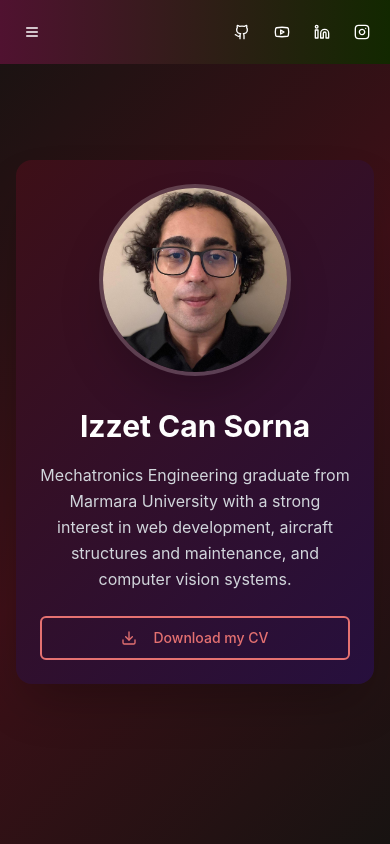
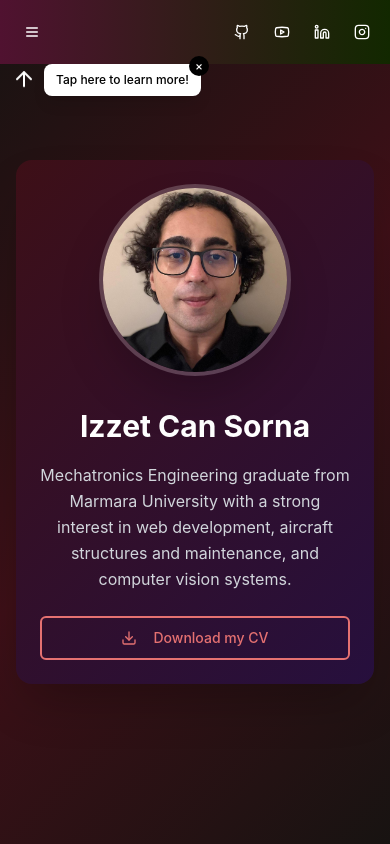
Before and after one commit to JustSuffer/Portfolio, a React (Vite) app: page / in a window 390 px wide. Built offline with nearby package versions, Linux system fonts and the light colour scheme.

Commit message:
Changes
Co-authored-by: JustSuffer <70914544+JustSuffer@users.noreply.github.com>

```diff
--- a/src/components/Navigation.tsx
+++ b/src/components/Navigation.tsx
@@ -1,11 +1,25 @@
 import { useState } from "react";
+import { useEffect } from "react";
 import { Link, useLocation } from "react-router-dom";
 import { Button } from "@/components/ui/button";
-import { Youtube, Linkedin, Instagram, Github, Menu, X } from "lucide-react";
+import { Youtube, Linkedin, Instagram, Github, Menu, X, ArrowUp } from "lucide-react";
 
 const Navigation = () => {
   const location = useLocation();
   const [isMenuOpen, setIsMenuOpen] = useState(false);
+  const [showHint, setShowHint] = useState(false);
+
+  useEffect(() => {
+    const seen = localStorage.getItem("menuHintSeen");
+    if (!seen) {
+      setShowHint(true);
+    }
+  }, []);
+
+  const dismissHint = () => {
+    setShowHint(false);
+    localStorage.setItem("menuHintSeen", "true");
+  };
 
   const navItems = [
     { name: "Home", path: "/" },
@@ -31,10 +45,30 @@ const Navigation = () => {
           variant="ghost"
           size="icon"
           className="md:hidden text-white hover:text-white hover:bg-white/10 w-10 h-10"
-          onClick={() => setIsMenuOpen(!isMenuOpen)}
+          onClick={() => {
+            setIsMenuOpen(!isMenuOpen);
+            dismissHint();
+          }}
         >
           {isMenuOpen ? <X className="h-6 w-6" /> : <Menu className="h-6 w-6" />}
         </Button>
+
+        {/* First-visit hint pointing to hamburger button (mobile only) */}
+        {showHint && !isMenuOpen && (
+          <div className="md:hidden absolute top-16 left-3 z-50 flex items-start gap-2 animate-fade-in">
+            <ArrowUp className="h-6 w-6 text-white animate-bounce mt-1" />
+            <div className="bg-white text-black text-xs font-medium rounded-lg shadow-lg px-3 py-2 max-w-[220px] relative">
+              Tap here to learn more!
+              <button
+                onClick={dismissHint}
+                className="absolute -top-2 -right-2 bg-black text-white rounded-full w-5 h-5 flex items-center justify-center text-xs"
+                aria-label="Dismiss"
+              >
+                ×
+              </button>
+            </div>
+          </div>
+        )}
 
         {/* Desktop navigation */}
         <div className="hidden md:flex items-center space-x-4 lg:space-x-8">
```
